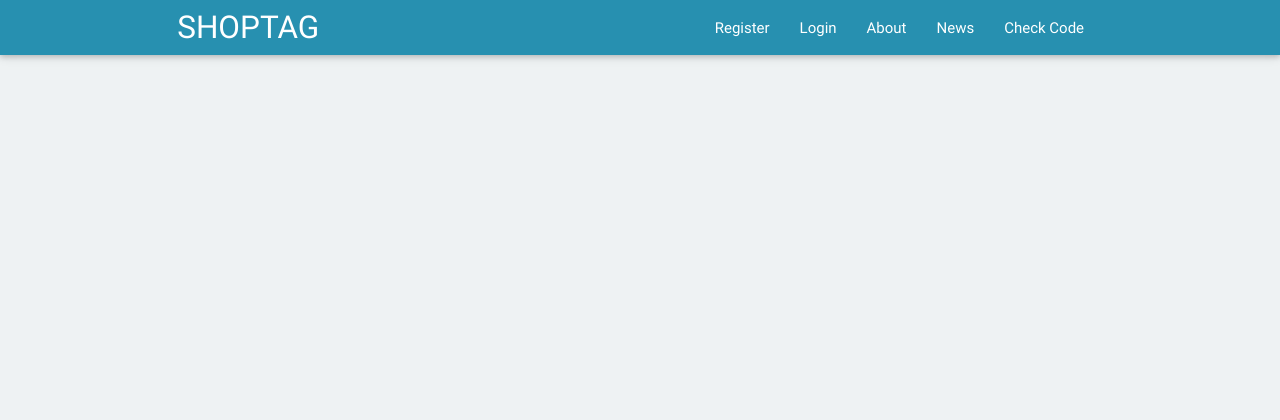
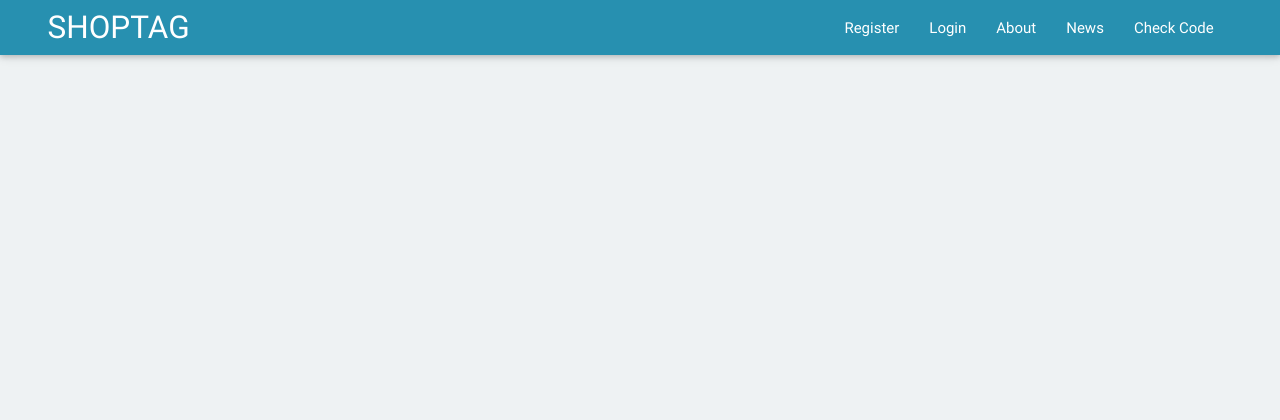
Before and after one commit to Andreas1281/Contag, a PHP site: page / in a window 1280 px wide. Shown: the top 420 px of the page. Run offline with PHP 8.4, Linux system fonts and the light colour scheme.

Commit message:
CSS Changes

```diff
--- a/css/changes.css
+++ b/css/changes.css
@@ -119,10 +119,10 @@ td.select, th {
 
 
     .container {
-  padding: 0 1.5rem;
+  padding:0;
   margin: 0 auto;
-  max-width: 1280px;
-  width: 90%; }
+  max-width: 1200px;
+  width: 100% !important; }
 
 
 .container_modal {
@@ -171,7 +171,7 @@ padding: 0 1.5rem;
 
 @media only screen and (min-width : 993px) {
   .container {
-    width: 77%; }
+    width: 100%; }
 
   }
 
@@ -1203,3 +1203,8 @@ input[type=text], input[type=password], input[type=email], input[type=url], inpu
   .select-wrapper input.select-dropdown {
   width: 95%;
   }
+
+
+  #navitest{
+    background:#369;
+  }
```
